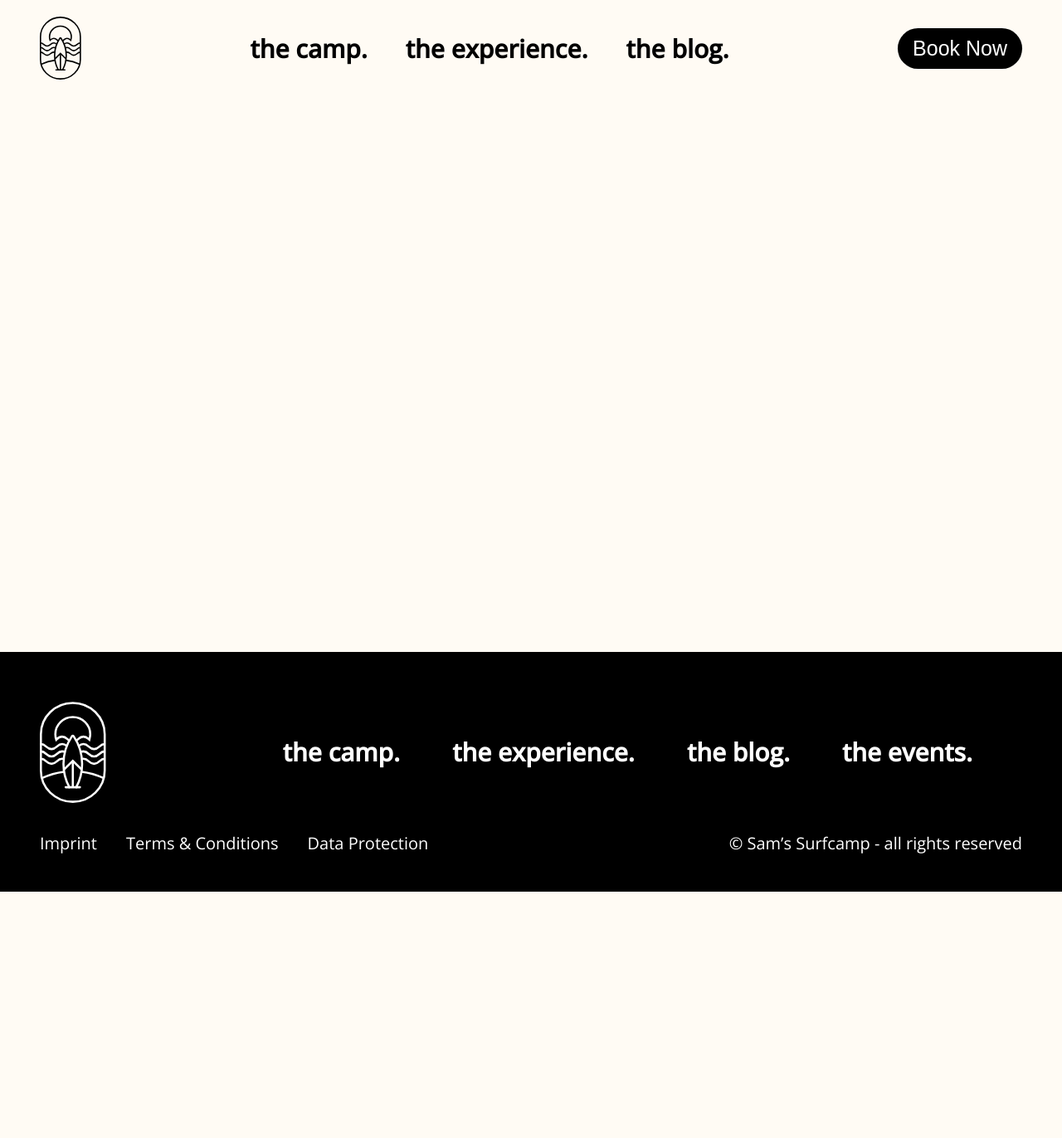
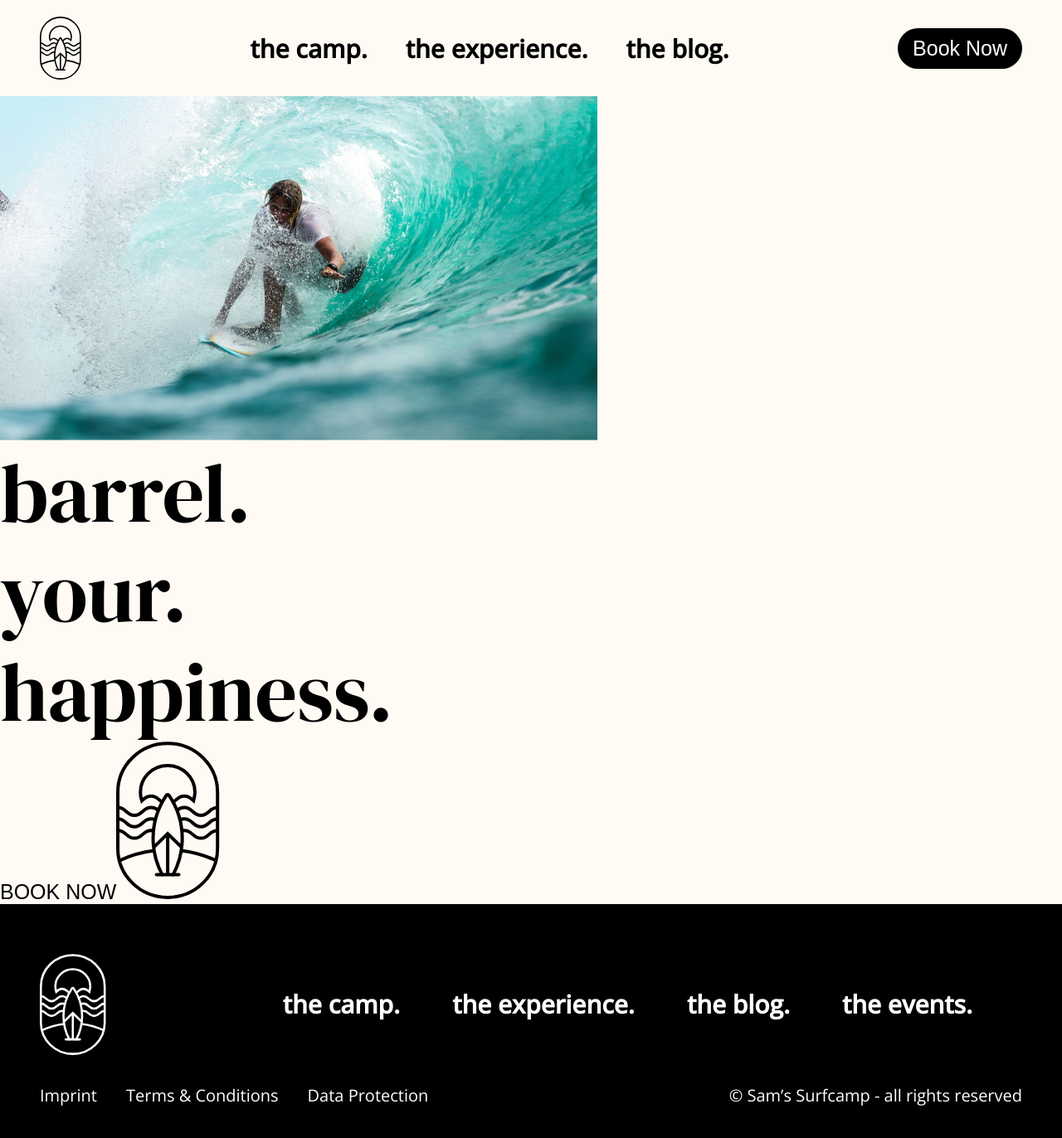
Before and after one commit to MarineCrou/surfcamp_website, a Next.js app: page / in a window 1280 px wide. Shown: the top 1372 px of the page at 83% size. Before the commit the page ends 1075 px from the top, so only its background shows below. Built offline with nearby package versions, Linux system fonts and the light colour scheme.

Commit message:
created the herosection, with a dynamic theme using props (imgSrc, Headline, Theme color) and logo

```diff
--- a/app/_components/HeroSection.jsx
+++ b/app/_components/HeroSection.jsx
@@ -1,5 +1,25 @@
-const HeroSection = () => {
-  return <section className="hero"></section>;
+import Link from "next/link";
+
+const HeroSection = ({ imgSrc, headline, theme = "turquoise" }) => {
+  return (
+    <section className="hero">
+      {console.log(`the Hero Section Component has been mounted`)}
+      <div className="hero__background">
+        <img src={imgSrc || "/assets/hero-home.png"} alt="header image" />
+      </div>
+      <div className={`hero__headline hero__headline--${theme}`}>
+        {headline}
+      </div>
+      <button className={`btn btn--medium btn--${theme}`}>
+        <Link href="/events">BOOK NOW</Link>
+      </button>
+      <img
+        className={`hero__logo hero__logo--${theme}`}
+        src="/assets/logo.svg"
+        alt="logo"
+      />
+    </section>
+  );
 };
 
 export default HeroSection;
--- a/app/page.jsx
+++ b/app/page.jsx
@@ -1,5 +1,17 @@
 import Image from "next/image";
+import HeroSection from "./_components/HeroSection";
 
 export default function Home() {
-  return <main></main>;
+  const heroHeadline = (
+    <>
+      <h1>barrel.</h1>
+      <h1>your.</h1>
+      <h1>happiness.</h1>
+    </>
+  );
+  return (
+    <main>
+      <HeroSection headline={heroHeadline} />
+    </main>
+  );
 }
```
Also changed, not shown: public/assets/hero-home.png (added).
